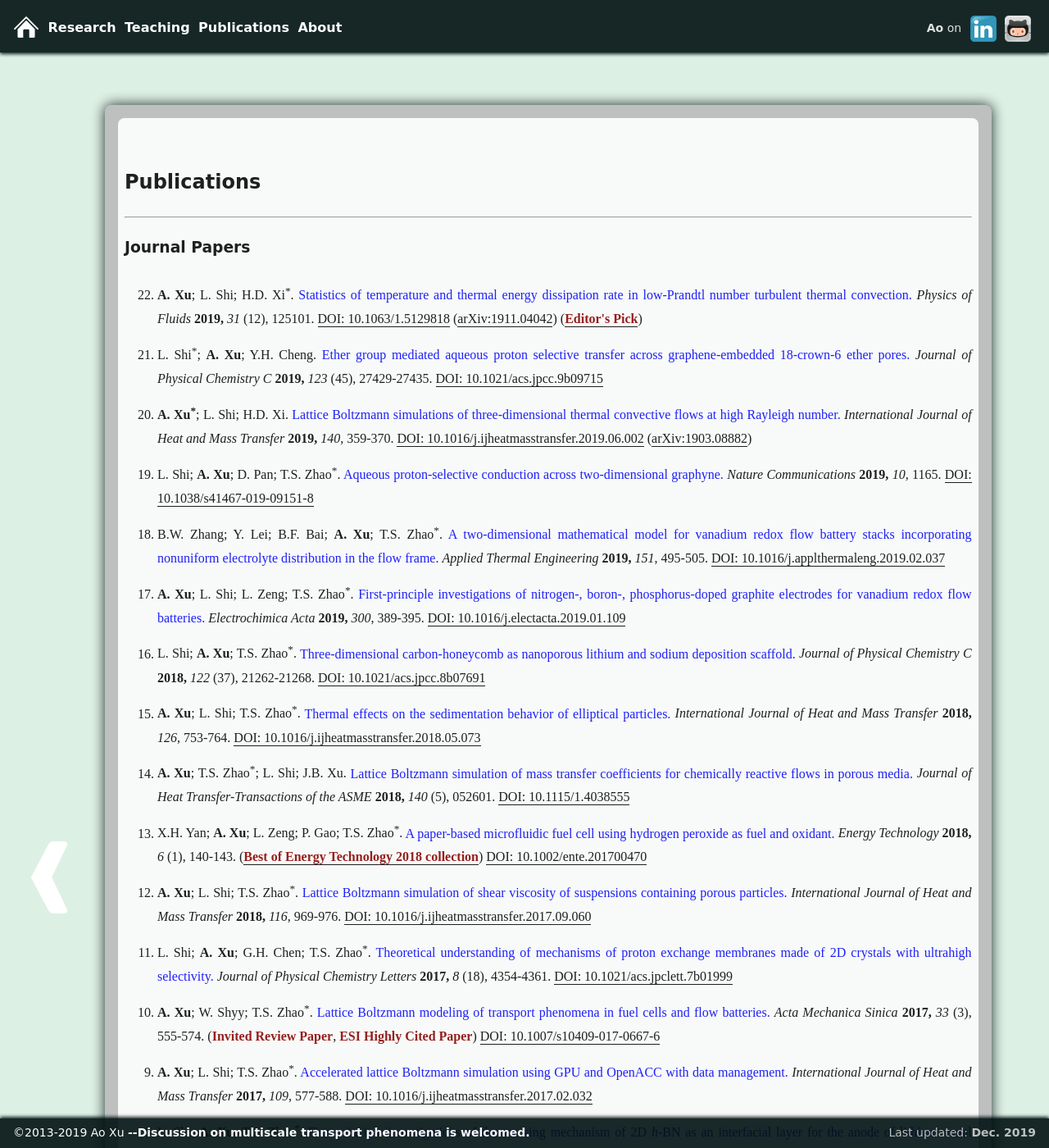
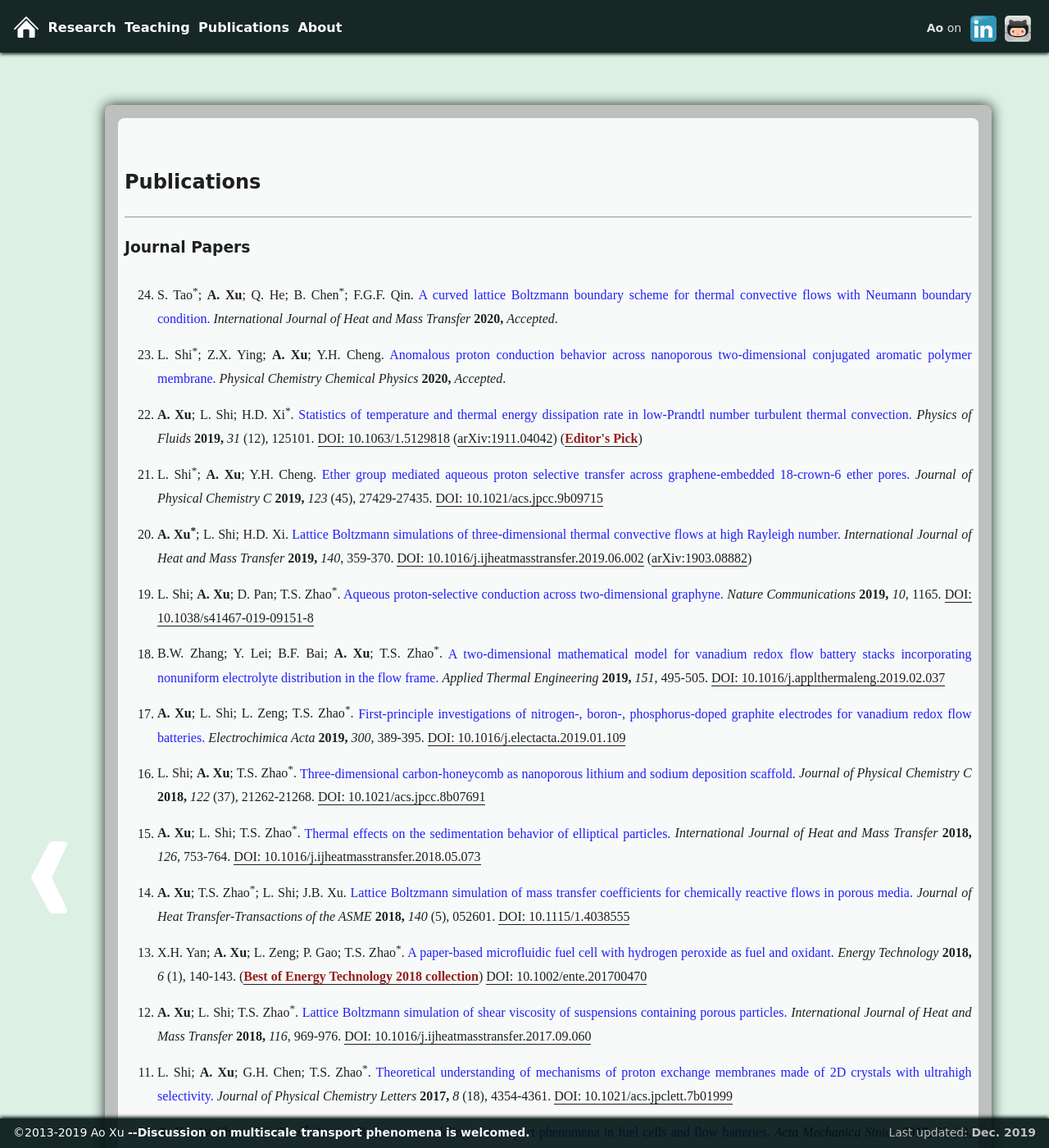
Before and after one commit to xuaoxiqi/xuaoxiqi.github.io, a Jekyll site: the page built from publications.html, in a window 1280 px wide and 1400 px high. Shown: the whole window at 82% size. Built offline with Jekyll 4.4.1, drawn with Linux system fonts in a browser that asks for light colours; some web fonts are replaced; some of the changed text lies outside the part shown.

Commit message:
update publications

```diff
--- a/about.html
+++ b/about.html
@@ -19,8 +19,8 @@ title: About
 He received his bachelor's degree in Theoretical and Applied Mechanics from the University of Science and Technology of China (USTC) in 2013,
 and the Ph.D. degree in Mechanical Engineering from the Hong Kong University of Science and Technology (HKUST) in 2017.
 Dr. Xu's research is focused on heat transfer in complex fluids.
-He has published 22 papers in various prestigious journals, among which 10 papers as the first author.
-These papers have collectively received more than 470 citations and earned Dr. Xu an h-index of 12 (Google Scholar).
+He has published 24 papers in various prestigious journals, among which 10 papers as the first author.
+These papers have collectively received more than 500 citations and earned Dr. Xu an h-index of 13 (Google Scholar).
 He is the principal investigator of the NSFC Young Scientists Fund and co-investigator of the RGC General Research Fund.
 In the international community, Dr. Xu serves as Managing Editor of <i>International Journal of Heat and Mass Transfer</i> (Elsevier) and served as Managing Editor of <i>Applied Thermal Engineering</i> (Elsevier).
 </p>
@@ -31,7 +31,7 @@ In the international community, Dr. Xu serves as Managing Editor of <i>Internati
 2017年于香港科技大学机械及航空航天工程学系获博士学位，
 2017年10月至2018年10月于香港科技大学任职Research Associate，
 2018年10月入职西北工业大学航空学院流体力学系。
-徐博士致力于复杂流动与传热的格子玻尔兹曼模拟，在国际权威学术期刊发表SCI论文22篇（其中第一作者论文10篇），SCI引用400余次（其中他引370余次），h-因子为12，1篇为ESI高被引论文；
+徐博士致力于复杂流动与传热的格子玻尔兹曼模拟，在国际权威学术期刊发表SCI论文24篇（其中第一作者论文10篇），SCI引用420余次（其中他引400余次），h-因子为12，1篇为ESI高被引论文；
 主持国家自然科学基金青年科学基金项目1项，共同主持香港研究资助局优配研究金GRF项目1项。
 在国际学术界，徐博士担任《International Journal of Heat and Mass Transfer》常务编辑（中科院2区Top期刊），曾任《Applied Thermal Engineering》常务编辑（中科院2区Top期刊）。
 </p>
--- a/publications.html
+++ b/publications.html
@@ -18,6 +18,18 @@ title: Publications
     <h3>Journal Papers</h3>
 
     <ol reversed="reversed">
+
+        <!--024-->
+        <li class="liPublications">S. Tao<sup>*</sup>; <b>A. Xu</b>; Q. He; B. Chen<sup>*</sup>; F.G.F. Qin.
+        <a class="publications" href="./publications/024_IJHMT2020.pdf">A curved lattice Boltzmann boundary scheme for thermal convective flows with Neumann boundary condition.</a>
+        <i>International Journal of Heat and Mass Transfer</i> <b>2020,</b> <i>Accepted</i>.
+        </li>
+
+        <!--023-->
+        <li class="liPublications">L. Shi<sup>*</sup>; Z.X. Ying; <b>A. Xu</b>; Y.H. Cheng.
+        <a class="publications" href="./publications/023_PCCP2020.pdf">Anomalous proton conduction behavior across nanoporous two-dimensional conjugated aromatic polymer membrane.</a>
+        <i>Physical Chemistry Chemical Physics</i> <b>2020,</b> <i>Accepted</i>.
+        </li>
 
         <!--022-->
         <li class="liPublications"><b>A. Xu</b>; L. Shi; H.D. Xi<sup>*</sup>.
@@ -87,7 +99,7 @@ title: Publications
 
         <!--013-->
         <li class="liPublications"> X.H. Yan; <b>A. Xu</b>; L. Zeng; P. Gao; T.S. Zhao<sup>*</sup>.
-        <a class="publications" href="./publications/013_ET2018.pdf">A paper-based microfluidic fuel cell using hydrogen peroxide as fuel and oxidant.</a>
+        <a class="publications" href="./publications/013_ET2018.pdf">A paper-based microfluidic fuel cell with hydrogen peroxide as fuel and oxidant.</a>
         <i>Energy Technology</i> <b>2018,</b> <i>6</i> (1), 140-143.
         (<a href="https://onlinelibrary.wiley.com/page/journal/21944296/homepage/2198_bestof2018.html"><font color="darkred"><b>Best of Energy Technology 2018 collection</b></font></a>)
         <a href="http://dx.doi.org/10.1002/ente.201700470" target="_blank">DOI: 10.1002/ente.201700470</a>
@@ -124,7 +136,7 @@ title: Publications
 
         <!--008-->
         <li class="liPublications"> L. Shi; <b>A. Xu</b>; T.S. Zhao<sup>*</sup>.
-        <a class="publications" href="./publications/008_ACSAMI2017.pdf">First-principle investigations of the working mechanism of 2D <i>h</i>-BN as an interfacial layer for the anode of lithium metal batteries.</a>
+        <a class="publications" href="./publications/008_ACSAMI2017.pdf">First-principles investigations of the working mechanism of 2D <i>h</i>-BN as an interfacial layer for the anode of lithium metal batteries.</a>
         <i>ACS Applied Materials & Interfaces</i> <b>2017,</b> <i>9</i> (2), 1987-1994.
         <a href="http://dx.doi.org/10.1021/acsami.6b14560" target="_blank">DOI: 10.1021/acsami.6b14560</a>
         </li>
--- a/research.html
+++ b/research.html
@@ -89,6 +89,7 @@ title: Research
             <a href="https://www.journals.elsevier.com/chemical-engineering-journal" target="_blank">Chemical Engineering Journal</a>;
             <a href="https://www.journals.elsevier.com/chemical-engineering-science" target="_blank">Chemical Engineering Science</a>;
             <a href="https://www.journals.elsevier.com/energy-conversion-and-management" target="_blank">Energy Conversion and Management</a>;
+            <a href="https://www.journals.elsevier.com/journal-of-alloys-and-compounds" target="_blank">Journal of Alloys and Compounds</a>;
             <a href="https://www.journals.elsevier.com/composites-communications" target="_blank">Composites Communications</a>
         </li>
         <li><b>RSC:</b>
```
